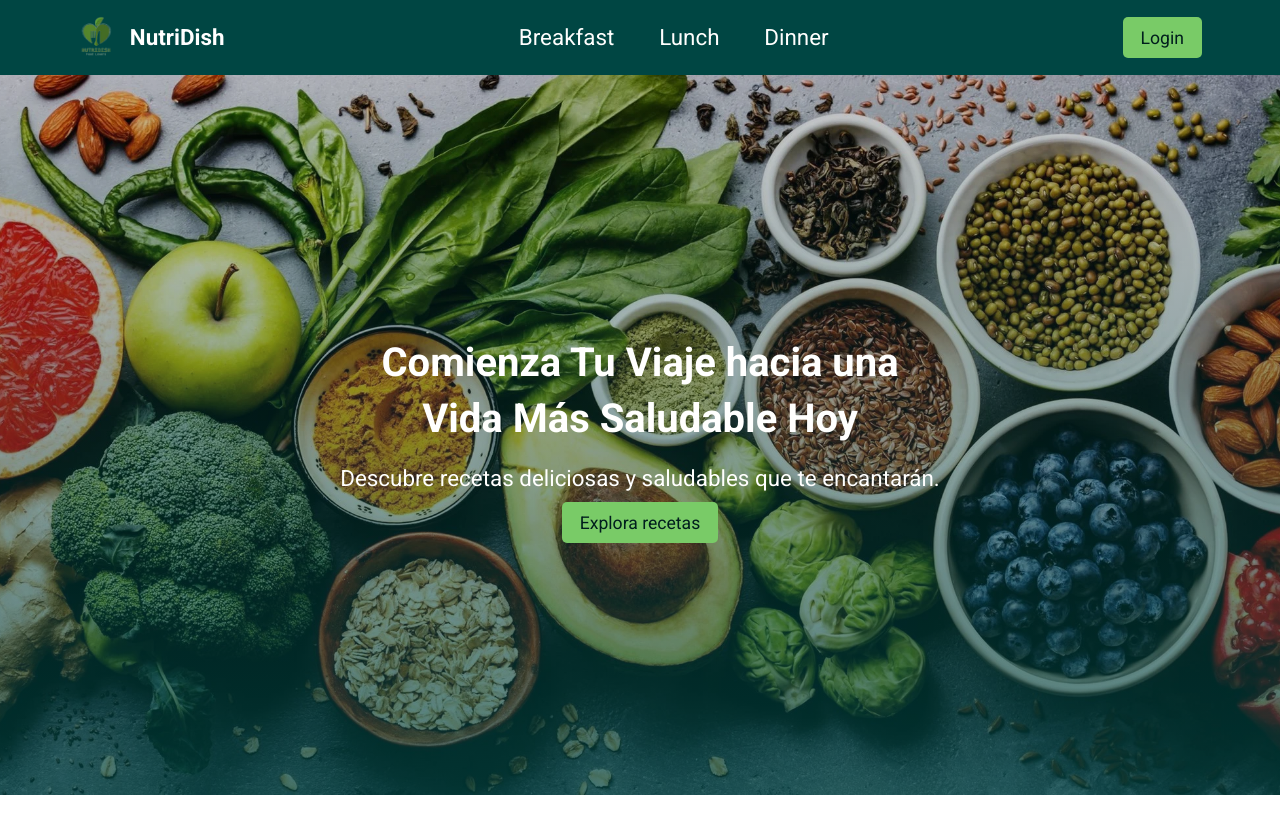
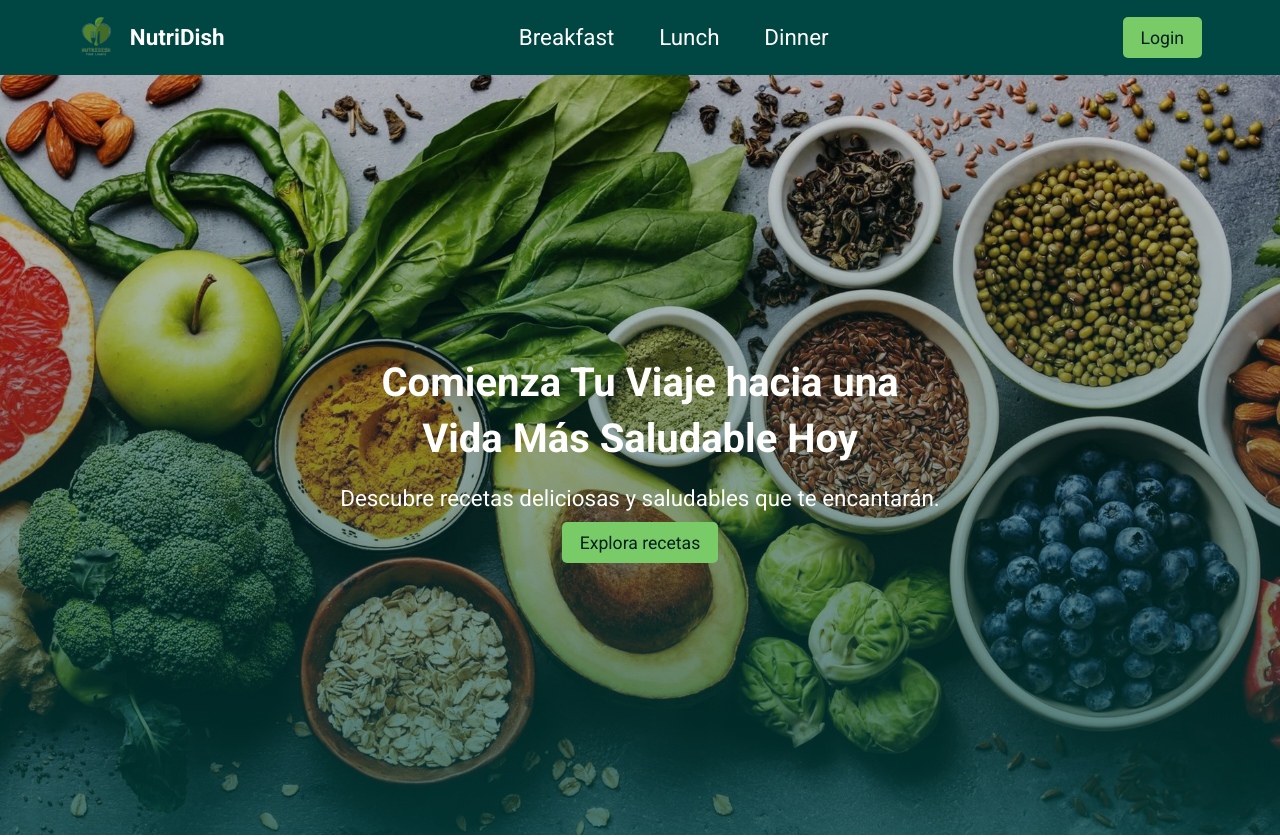
Before and after one commit to SohaibZahiid/NutriDish, a React (Vite) app: page / in a window 1280 px wide. Shown: the top 837 px of the page. Built offline with nearby package versions, Linux system fonts and the light colour scheme; no server answers.

Commit message:
fixed some general styling in hero

```diff
--- a/src/styles/Home.css
+++ b/src/styles/Home.css
@@ -7,7 +7,7 @@
     background-size: cover;
     background-position: center;
     background-repeat: no-repeat;
-    height: 90vh; /* Ajusta esto según tus necesidades */
+    height: 95vh; /* Ajusta esto según tus necesidades */
     display: flex;
     align-items: center; /* Centra el contenido verticalmente */
     justify-content: center; /* Centra el contenido horizontalmente */
```
